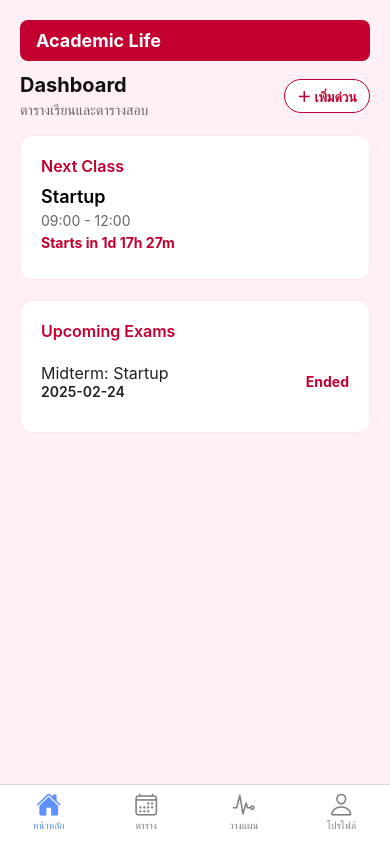
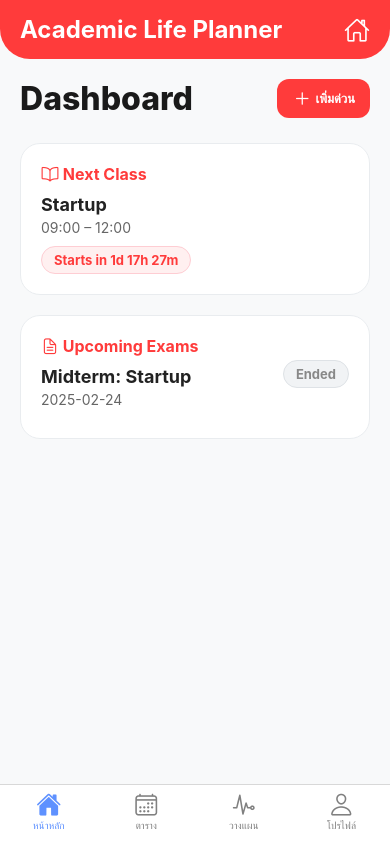
Before and after one commit to Ton-555/AcdemicLifePlanner, a React Native app: screen /Dashboard in a window 390 px wide. Built offline with nearby package versions, Linux system fonts and the light colour scheme.

Commit message:
UI Dash board

```diff
--- a/src/screen/Dashboard.js
+++ b/src/screen/Dashboard.js
@@ -1,7 +1,8 @@
 import React, { useState, useEffect } from "react";
-import { View, Text, StyleSheet, TouchableOpacity, ScrollView, Modal, TextInput, Alert, Platform } from "react-native";
+import { View, Text, StyleSheet, TouchableOpacity, ScrollView, Modal, TextInput, Alert } from "react-native";
+import { Ionicons } from "@expo/vector-icons";
 import DateTimePicker from "@react-native-community/datetimepicker";
-import timetableStore from '../data/TimetableStore'
+import timetableStore from '../data/TimetableStore';
 
 const genTimeBlock = (day, hour, minute, date = null) => {
     return { day: day, time: `${String(hour).padStart(2, '0')}:${String(minute).padStart(2, '0')}`, date: date };
@@ -53,11 +54,11 @@ const Dashboard = ({ navigation }) => {
         setQuickEndTimeStr("");
         setModalVisible(false);
     };
+
     const [classes, setClasses] = useState(timetableStore.getClasses());
     const [exams, setExams] = useState(timetableStore.getExams());
     const [nowMs, setNowMs] = useState(Date.now());
 
-    // convert item -> timestamp for sorting
     const itemToSortable = (item) => {
         try {
             if (!item || !item.startTime) return 0;
@@ -92,14 +93,12 @@ const Dashboard = ({ navigation }) => {
     const sortedClasses = (classes || []).slice().sort((a, b) => itemToSortable(a) - itemToSortable(b));
     const sortedExams = (exams || []).slice().sort((a, b) => itemToSortable(a) - itemToSortable(b));
 
-    // pick next upcoming or the most recent past item if none upcoming
     const pickNextOrRecent = (list) => {
         const now = new Date(nowMs).getTime();
         if (!list || list.length === 0) return { next: null, recent: null };
         const mapped = list.map(item => ({ item, ts: itemToSortable(item) }));
         const upcoming = mapped.filter(m => m.ts > now).sort((x, y) => x.ts - y.ts);
         if (upcoming.length > 0) return { next: upcoming[0].item, recent: null };
-        // no upcoming: find the most recent past (largest ts <= now)
         const past = mapped.filter(m => m.ts <= now).sort((x, y) => y.ts - x.ts);
         return { next: null, recent: past.length > 0 ? past[0].item : null };
     };
@@ -160,7 +159,6 @@ const Dashboard = ({ navigation }) => {
             return formatDuration(start.getTime() - now.getTime());
         }
         if (end && end.getTime() > now.getTime()) {
-            // in progress
             const ms = end.getTime() - now.getTime();
             const totalMinutes = Math.floor(ms / 60000);
             const hours = Math.floor(totalMinutes / 60);
@@ -216,51 +214,74 @@ const Dashboard = ({ navigation }) => {
 
     return (
         <View style={styles.container}>
-            <ScrollView contentContainerStyle={{ paddingBottom: 100 }}>
-
-                {/* Top Bar */}
-                <View style={styles.topBar}>
-                    <Text style={styles.topBarTitle}>Academic Life</Text>
+            {/* Top Header — matches Planner & Profile */}
+            <View style={styles.topHeader}>
+                <View>
+                    <Text style={styles.topHeaderText}>Academic Life Planner</Text>
+                </View>
+                <Ionicons name="home-outline" size={26} color="#fff" />
             </View>
 
-                {/* Header Row */}
-                <View style={styles.headerRow}>
-                    <View>
-                        <Text style={styles.pageTitle}>Dashboard</Text>
-                        <Text style={styles.subtitle}>ตารางเรียนและตารางสอบ</Text>
-                    </View>
-
-                    <TouchableOpacity style={styles.headerQuickAdd} onPress={() => { resetQuickAdd(); setModalVisible(true); }}>
-                        <Text style={styles.headerQuickAddText}>＋ เพิ่มด่วน</Text>
+            <ScrollView
+                showsVerticalScrollIndicator={false}
+                contentContainerStyle={styles.scrollContent}
+            >
+                {/* Page Title Row */}
+                <View style={styles.titleRow}>
+                    <Text style={styles.title}>Dashboard</Text>
+                    <TouchableOpacity
+                        style={styles.addButton}
+                        onPress={() => { resetQuickAdd(); setModalVisible(true); }}
+                    >
+                        <Ionicons name="add" size={20} color="#fff" />
+                        <Text style={styles.addText}> เพิ่มด่วน</Text>
                     </TouchableOpacity>
                 </View>
 
-                {/* Next Class (single upcoming or most recent past) */}
-                <TouchableOpacity style={styles.card} onPress={() => navigation.navigate('Timetable', { selTable: 1 })}>
-                    <Text style={styles.cardTitle}>Next Class</Text>
+                {/* Next Class Card */}
+                <TouchableOpacity
+                    style={styles.card}
+                    onPress={() => navigation.navigate('Timetable', { selTable: 1 })}
+                    activeOpacity={0.85}
+                >
+                    <View style={styles.cardHeader}>
+                        <Ionicons name="book-outline" size={18} color="#ff3b3b" />
+                        <Text style={styles.cardTitle}> Next Class</Text>
+                    </View>
+
                     {nextClass || recentClass ? (
                         (() => {
                             const c = nextClass || recentClass;
                             const timeStr = timeUntil(c);
                             const isEnded = timeStr === 'Ended';
                             return (
-                                <View key={`cls-0`} style={{ marginBottom: 8 }}>
+                                <View style={{ marginTop: 6 }}>
                                     <Text style={styles.subject}>{c.title}</Text>
-                                    <Text style={[styles.time, isEnded && { color: '#000' }]}>{c.startTime.time} - {c.endTime.time}</Text>
-                                    <Text style={[styles.countdown, isEnded && { color: '#C3002F' }]}>
+                                    <Text style={styles.timeText}>
+                                        {c.startTime.time} – {c.endTime.time}
+                                    </Text>
+                                    <View style={[styles.badge, isEnded && styles.badgeEnded]}>
+                                        <Text style={[styles.badgeText, isEnded && styles.badgeTextEnded]}>
                                             {timeStr}
                                         </Text>
+                                    </View>
                                 </View>
                             );
                         })()
                     ) : (
-                        <Text style={styles.subject}>ไม่มีรายการ</Text>
+                        <View style={styles.emptyRow}>
+                            <Ionicons name="calendar-outline" size={32} color="#ddd" />
+                            <Text style={styles.emptyText}>ไม่มีรายการ</Text>
+                        </View>
                     )}
                 </TouchableOpacity>
 
-                {/* Upcoming Exams */}
+                {/* Upcoming Exams Card */}
                 <View style={styles.card}>
-                    <Text style={styles.cardTitle}>Upcoming Exams</Text>
+                    <View style={styles.cardHeader}>
+                        <Ionicons name="document-text-outline" size={18} color="#ff3b3b" />
+                        <Text style={styles.cardTitle}> Upcoming Exams</Text>
+                    </View>
 
                     {nextExam || recentExam ? (
                         (() => {
@@ -268,26 +289,35 @@ const Dashboard = ({ navigation }) => {
                             const timeStr = timeUntil(ex);
                             const isEnded = timeStr === 'Ended';
                             return (
-                                <TouchableOpacity key={`ex-0`} style={styles.examItem} onPress={() => navigation.navigate('Timetable', { selTable: 2 })}>
-                                    <View style={{ flex: 1 }}>
-                                        <Text style={styles.examText}>{ex.title}</Text>
-                                        <Text style={[styles.examDate, isEnded && { color: '#222' }]}>{ex.startTime.date || ex.startTime.time}</Text>
+                                <TouchableOpacity
+                                    style={styles.examItem}
+                                    onPress={() => navigation.navigate('Timetable', { selTable: 2 })}
+                                    activeOpacity={0.85}
+                                >
+                                    <View style={{ flex: 1, marginTop: 6 }}>
+                                        <Text style={styles.subject}>{ex.title}</Text>
+                                        <Text style={styles.timeText}>
+                                            {ex.startTime.date || ex.startTime.time}
+                                        </Text>
                                     </View>
-                                    <Text style={[styles.countdown, { alignSelf: 'center' }, isEnded && { color: '#C3002F' }]}>
+                                    <View style={[styles.badge, isEnded && styles.badgeEnded]}>
+                                        <Text style={[styles.badgeText, isEnded && styles.badgeTextEnded]}>
                                             {timeStr}
                                         </Text>
+                                    </View>
                                 </TouchableOpacity>
                             );
                         })()
                     ) : (
-                        <Text style={{ color: '#666' }}>ไม่มีรายการ</Text>
+                        <View style={styles.emptyRow}>
+                            <Ionicons name="clipboard-outline" size={32} color="#ddd" />
+                            <Text style={styles.emptyText}>ไม่มีรายการ</Text>
+                        </View>
                     )}
                 </View>
-
             </ScrollView>
 
-            {/* Removed bottom FAB (now header Quick Add) */}
-
+            {/* Quick Add Modal */}
             <Modal
                 visible={modalVisible}
                 animationType="slide"
@@ -299,29 +329,35 @@ const Dashboard = ({ navigation }) => {
                         <Text style={styles.modalTitle}>เพิ่มด่วน</Text>
 
                         {/* Type Toggle */}
-                        <View style={{ flexDirection: "row", marginBottom: 12 }}>
+                        <View style={styles.tabContainer}>
                             <TouchableOpacity
-                                style={[styles.typeButton, quickType === "Activity" && styles.typeButtonActive]}
+                                style={[styles.tabButton, quickType === "Activity" && styles.activeTab]}
                                 onPress={() => setQuickType("Activity")}
                             >
-                                <Text style={[styles.typeButtonText, quickType === "Activity" && styles.typeButtonTextActive]}>ตารางเรียน</Text>
+                                <Text style={quickType === "Activity" ? styles.activeTabText : styles.inactiveTabText}>
+                                    ตารางเรียน
+                                </Text>
                             </TouchableOpacity>
-
                             <TouchableOpacity
-                                style={[styles.typeButton, quickType === "Task" && styles.typeButtonActive]}
+                                style={[styles.tabButton, quickType === "Task" && styles.activeTab]}
                                 onPress={() => setQuickType("Task")}
                             >
-                                <Text style={[styles.typeButtonText, quickType === "Task" && styles.typeButtonTextActive]}>ตารางสอบ</Text>
+                                <Text style={quickType === "Task" ? styles.activeTabText : styles.inactiveTabText}>
+                                    ตารางสอบ
+                                </Text>
                             </TouchableOpacity>
                         </View>
 
                         {/* Title */}
+                        <View style={styles.inputWrapper}>
+                            <Ionicons name="create-outline" size={18} color="#666" style={styles.inputIcon} />
                             <TextInput
                                 placeholder="ชื่อวิชา / กิจกรรม"
                                 style={styles.input}
                                 value={quickTitle}
                                 onChangeText={setQuickTitle}
                             />
+                        </View>
 
                         {/* Day Selector */}
                         <Text style={styles.quickLabel}>เลือกวัน:</Text>
@@ -334,7 +370,9 @@ const Dashboard = ({ navigation }) => {
                                         style={[styles.quickDayButton, quickDay === dayNumber && styles.quickDayButtonActive]}
                                         onPress={() => setQuickDay(dayNumber)}
                                     >
-                                        <Text style={[styles.quickDayText, quickDay === dayNumber && styles.quickDayTextActive]}>{dayName}</Text>
+                                        <Text style={[styles.quickDayText, quickDay === dayNumber && styles.quickDayTextActive]}>
+                                            {dayName}
+                                        </Text>
                                     </TouchableOpacity>
                                 );
                             })}
@@ -342,14 +380,22 @@ const Dashboard = ({ navigation }) => {
 
                         {/* Time Pickers */}
                         <Text style={styles.quickLabel}>เลือกเวลา:</Text>
-                        <View style={{ flexDirection: 'row', justifyContent: 'space-between' }}>
-                            <TouchableOpacity style={[styles.input, { flex: 1, marginRight: 5 }]} onPress={() => setShowQuickStartPicker(true)}>
-                                <Text style={{ color: quickStartTimeStr ? "#000" : "#999" }}>
+                        <View style={{ flexDirection: 'row', justifyContent: 'space-between', marginBottom: 15 }}>
+                            <TouchableOpacity
+                                style={[styles.inputWrapper, { flex: 1, marginRight: 6 }]}
+                                onPress={() => setShowQuickStartPicker(true)}
+                            >
+                                <Ionicons name="time-outline" size={18} color="#666" style={styles.inputIcon} />
+                                <Text style={{ color: quickStartTimeStr ? "#000" : "#999", flex: 1, padding: 12 }}>
                                     {quickStartTimeStr || "เวลาเริ่ม"}
                                 </Text>
                             </TouchableOpacity>
-                            <TouchableOpacity style={[styles.input, { flex: 1, marginLeft: 5 }]} onPress={() => setShowQuickEndPicker(true)}>
-                                <Text style={{ color: quickEndTimeStr ? "#000" : "#999" }}>
+                            <TouchableOpacity
+                                style={[styles.inputWrapper, { flex: 1, marginLeft: 6 }]}
+                                onPress={() => setShowQuickEndPicker(true)}
+                            >
+                                <Ionicons name="time-outline" size={18} color="#666" style={styles.inputIcon} />
+                                <Text style={{ color: quickEndTimeStr ? "#000" : "#999", flex: 1, padding: 12 }}>
                                     {quickEndTimeStr || "เวลาสิ้นสุด"}
                                 </Text>
                             </TouchableOpacity>
@@ -357,12 +403,11 @@ const Dashboard = ({ navigation }) => {
 
                         {/* Action Buttons */}
                         <View style={styles.modalButtonRow}>
-                            <TouchableOpacity style={styles.modalButton} onPress={resetQuickAdd}>
-                                <Text style={[styles.modalButtonText, { color: "#333" }]}>ยกเลิก</Text>
+                            <TouchableOpacity style={[styles.modalButton, { backgroundColor: "#eee" }]} onPress={resetQuickAdd}>
+                                <Text style={{ color: "#666", fontWeight: "bold" }}>ยกเลิก</Text>
                             </TouchableOpacity>
-
-                            <TouchableOpacity style={[styles.modalButton, { backgroundColor: "#C3002F" }]} onPress={handleAdd}>
-                                <Text style={styles.modalButtonText}>เพิ่ม</Text>
+                            <TouchableOpacity style={[styles.modalButton, { backgroundColor: "#ff3b3b", flex: 2, marginLeft: 10 }]} onPress={handleAdd}>
+                                <Text style={{ color: "#fff", fontWeight: "bold" }}>เพิ่ม</Text>
                             </TouchableOpacity>
                         </View>
                     </View>
@@ -388,87 +433,83 @@ const Dashboard = ({ navigation }) => {
                     onChange={onChangeQuickEndTime}
                 />
             )}
-
         </View>
-    )
-}
+    );
+};
 
 const styles = StyleSheet.create({
-    container: {
-        flex: 1,
-        backgroundColor: "#FFF0F6",
-        padding: 20,
+    container: { flex: 1, backgroundColor: "#F8F9FA" },
+
+    /* ── Top Header: identical pattern to Planner & Profile ── */
+    topHeader: {
+        backgroundColor: "#ff3b3b",
+        paddingHorizontal: 20,
+        paddingTop: 15,
+        paddingBottom: 15,
+        flexDirection: 'row',
+        justifyContent: 'space-between',
+        alignItems: 'center',
+        borderBottomLeftRadius: 30,
+        borderBottomRightRadius: 30,
+        elevation: 5,
     },
-    header: {
-        fontSize: 24,
-        fontWeight: "bold",
-        marginBottom: 20,
-        color: "#C3002F"
+    topHeaderText: { color: "#fff", fontSize: 24, fontWeight: "bold" },
+
+    scrollContent: { padding: 20, paddingBottom: 40 },
+
+    /* ── Title Row ── */
+    titleRow: {
+        flexDirection: "row",
+        justifyContent: "space-between",
+        alignItems: "center",
+        marginBottom: 25,
     },
+    title: { fontSize: 32, fontWeight: "800", color: "#1a1a1a" },
+    addButton: {
+        flexDirection: "row",
+        backgroundColor: "#ff3b3b",
+        paddingVertical: 8,
+        paddingHorizontal: 15,
+        borderRadius: 12,
+        alignItems: "center",
+    },
+    addText: { color: "#fff", fontWeight: "bold", fontSize: 13 },
+
+    /* ── Cards: same style as Profile card ── */
     card: {
         backgroundColor: "#fff",
-        borderRadius: 16,
         padding: 20,
+        borderRadius: 20,
+        elevation: 2,
         marginBottom: 20,
-        shadowColor: "#000",
-        shadowOpacity: 0.1,
-        shadowRadius: 8,
-        elevation: 4,
+        borderWidth: 1,
+        borderColor: "#E9ECEF",
     },
-    cardTitle: {
-        fontSize: 16,
-        fontWeight: "bold",
-        marginBottom: 10,
-        color: "#C3002F"
+    cardHeader: { flexDirection: "row", alignItems: "center", marginBottom: 4 },
+    cardTitle: { fontSize: 16, fontWeight: "bold", color: "#ff3b3b" },
+
+    subject: { fontSize: 18, fontWeight: "700", color: "#222", marginBottom: 4 },
+    timeText: { fontSize: 14, color: "#666", marginBottom: 10 },
+
+    badge: {
+        alignSelf: "flex-start",
+        backgroundColor: "#FFF0F0",
+        paddingHorizontal: 12,
+        paddingVertical: 5,
+        borderRadius: 20,
+        borderWidth: 1,
+        borderColor: "#FECDD3",
     },
-    subject: {
-        fontSize: 18,
-        fontWeight: "600",
-        marginBottom: 5
-    },
-    time: {
-        fontSize: 14,
-        color: "#666",
-        marginBottom: 5
-    },
-    countdown: {
-        fontSize: 14,
-        color: "#C3002F",
-        fontWeight: "bold"
-    },
-    examItem: {
-        flexDirection: "row",
-        justifyContent: "space-between",
-        paddingVertical: 8,
-        borderBottomWidth: 1,
-        borderBottomColor: "#f2f2f2"
-    },
-    examText: {
-        fontSize: 16
-    },
-    examDate: {
-        fontSize: 14,
-        color: "#C3002F",
-        fontWeight: "600"
-    },
-    fab: {
-        position: "absolute",
-        bottom: 25,
-        right: 25,
-        backgroundColor: "#C3002F",
-        width: 60,
-        height: 60,
-        borderRadius: 30,
-        justifyContent: "center",
-        alignItems: "center",
-        elevation: 6,
-    },
-    fabText: {
-        color: "#fff",
-        fontSize: 28,
-        fontWeight: "bold"
-    }
-    ,
+    badgeText: { fontSize: 13, color: "#ff3b3b", fontWeight: "bold" },
+    badgeEnded: { backgroundColor: "#F1F3F5", borderColor: "#DEE2E6" },
+    badgeTextEnded: { color: "#888" },
+
+    examItem: { flexDirection: "row", alignItems: "center", justifyContent: "space-between" },
+
+    emptyRow: { alignItems: "center", paddingVertical: 20, gap: 8 },
+    emptyText: { color: "#aaa", fontSize: 14 },
+
+    /* ── Modal ── */
     modalContainer: {
         flex: 1,
         justifyContent: "flex-end",
@@ -476,155 +517,57 @@ const styles = StyleSheet.create({
     },
     modalContent: {
         backgroundColor: "#fff",
-        padding: 20,
-        borderTopLeftRadius: 16,
-        borderTopRightRadius: 16,
+        padding: 25,
+        borderTopLeftRadius: 25,
+        borderTopRightRadius: 25,
     },
-    modalTitle: {
-        fontSize: 18,
-        fontWeight: "bold",
-        marginBottom: 12,
-        color: "#333"
+    modalTitle: { fontSize: 20, fontWeight: "bold", marginBottom: 20, color: "#1a1a1a" },
+
+    tabContainer: {
+        flexDirection: "row",
+        backgroundColor: "#F1F3F5",
+        borderRadius: 20,
+        padding: 6,
+        marginBottom: 20,
     },
-    input: {
+    tabButton: { flex: 1, paddingVertical: 10, alignItems: "center", borderRadius: 16 },
+    activeTab: { backgroundColor: "#fff", elevation: 3, shadowOpacity: 0.1 },
+    activeTabText: { color: "#ff3b3b", fontWeight: "bold" },
+    inactiveTabText: { color: "#adb5bd" },
+
+    inputWrapper: {
+        flexDirection: "row",
+        alignItems: "center",
+        backgroundColor: "#F1F3F5",
+        borderRadius: 12,
         borderWidth: 1,
-        borderColor: "#eee",
-        borderRadius: 8,
-        padding: 10,
-        marginBottom: 12,
+        borderColor: "#E9ECEF",
+        marginBottom: 15,
     },
-    modalButtonRow: {
-        flexDirection: "row",
-        justifyContent: "space-between",
-    },
-    modalButton: {
-        flex: 1,
-        paddingVertical: 12,
-        borderRadius: 8,
-        alignItems: "center",
-        marginHorizontal: 6,
-        backgroundColor: "#f2f2f2",
-    },
-    modalButtonText: {
-        color: "#fff",
-        fontWeight: "600"
-    },
-    typeButton: {
-        paddingVertical: 8,
-        paddingHorizontal: 12,
-        borderRadius: 8,
-        backgroundColor: "#f5f5f5",
-        marginRight: 8,
-    },
-    typeButtonActive: {
-        backgroundColor: "#C3002F",
-    },
-    typeButtonText: {
-        color: "#333",
-        fontWeight: "600",
-    },
-    typeButtonTextActive: {
-        color: "#fff",
-    },
-    quickLabel: {
-        fontSize: 14,
-        fontWeight: "600",
-        color: "#333",
-        marginBottom: 8,
-    },
-    quickDayRow: {
-        flexDirection: "row",
-        justifyContent: "space-between",
-        marginBottom: 12,
-    },
+    inputIcon: { paddingLeft: 12 },
+    input: { flex: 1, padding: 12, fontSize: 16, color: "#333" },
+
+    quickLabel: { fontSize: 14, fontWeight: "600", color: "#555", marginBottom: 10 },
+    quickDayRow: { flexDirection: "row", justifyContent: "space-between", marginBottom: 15 },
     quickDayButton: {
         paddingVertical: 8,
         paddingHorizontal: 6,
-        borderRadius: 8,
-        backgroundColor: "#f0f0f0",
+        borderRadius: 10,
+        backgroundColor: "#F1F3F5",
         alignItems: "center",
         minWidth: 40,
     },
-    quickDayButtonActive: {
-        backgroundColor: "#C3002F",
+    quickDayButtonActive: { backgroundColor: "#ff3b3b" },
+    quickDayText: { fontSize: 11, color: "#555", fontWeight: "600" },
+    quickDayTextActive: { color: "#fff", fontWeight: "bold" },
+
+    modalButtonRow: { flexDirection: "row" },
+    modalButton: {
+        flex: 1,
+        paddingVertical: 15,
+        borderRadius: 15,
+        alignItems: "center",
     },
-    quickDayText: {
-        fontSize: 11,
-        color: "#333",
-        fontWeight: "600",
-    },
-    quickDayTextActive: {
-        color: "#fff",
-        fontWeight: "bold",
-    },
-    topBar: {
-        backgroundColor: "#C3002F",
-        paddingVertical: 10,
-        paddingHorizontal: 16,
-        borderRadius: 8,
-        marginBottom: 12,
-    },
-    topBarTitle: {
-        color: "#fff",
-        fontWeight: "700",
-        fontSize: 18,
-    },
-    headerRow: {
-        flexDirection: "row",
-        justifyContent: "space-between",
-        alignItems: "center",
-        marginBottom: 16,
-    },
-    pageTitle: {
-        fontSize: 20,
-        fontWeight: "700",
-        color: "#111",
-    },
-    subtitle: {
-        color: "#666",
-        marginTop: 4,
-    },
-    headerQuickAdd: {
-        borderWidth: 1,
-        borderColor: "#C3002F",
-        paddingVertical: 6,
-        paddingHorizontal: 12,
-        borderRadius: 20,
-        backgroundColor: "#fff",
-    },
-    headerQuickAddText: {
-        color: "#C3002F",
-        fontWeight: "700",
-    },
-    card: {
-        backgroundColor: "#fff",
-        borderRadius: 12,
-        padding: 20,
-        marginBottom: 20,
-        borderWidth: 1,
-        borderColor: "#FFE6EA",
-    },
-    cardTitle: {
-        fontSize: 16,
-        fontWeight: "600",
-        marginBottom: 10,
-        color: "#C3002F"
-    },
-    examItem: {
-        flexDirection: "row",
-        justifyContent: "space-between",
-        paddingVertical: 12,
-        borderBottomWidth: 0,
-    },
-    examText: {
-        fontSize: 16,
-        color: "#222"
-    },
-    examDate: {
-        fontSize: 14,
-        color: "#C3002F",
-        fontWeight: "600"
-    }
 });
 
 export default Dashboard;
```
Lines whose indentation alone changed are shown as unchanged.
